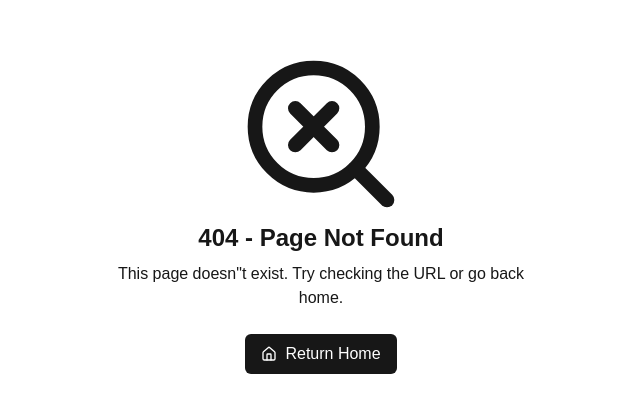
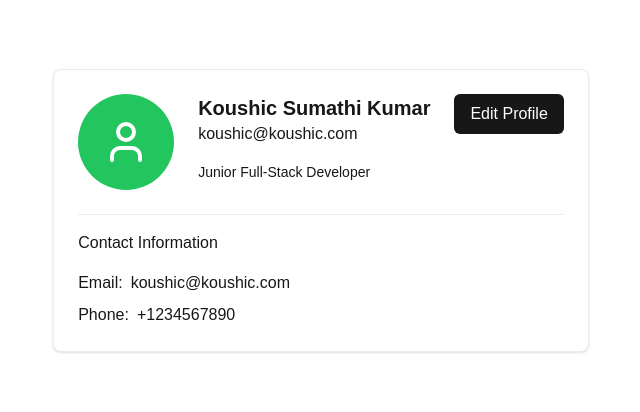
Before and after one commit to tkl-labs/chat, a Next.js app: page /profile in a window 1280 px wide. Before the commit this address had no page. Shown: the part 190-602 px from the top of the page, without its empty margins (319-959 px from the left). Built offline with nearby package versions, Linux system fonts and the light colour scheme.

Commit message:
Profile Page

```diff
--- /dev/null
+++ b/src/app/profile/layout.tsx
@@ -0,0 +1,10 @@
+import type React from "react"
+
+export default function DashboardLayout ({ children} : {children: React.ReactNode}) {
+    return (
+        <div className="flex h-screen">
+
+            <main className="flex-1 overflow-hidden">{children}</main>
+        </div>
+    )
+}
--- /dev/null
+++ b/src/app/profile/page.tsx
@@ -0,0 +1,193 @@
+"use client";
+
+import type React from "react";
+
+import { useState } from "react";
+import { UserIcon, Camera } from "lucide-react";
+import { User } from "@/lib/db-types";
+import mockUser from "@/lib/mock-data";
+import Image from "next/image";
+
+export default function ProfilePage() {
+  const [profile, setProfile] = useState<User>(mockUser);
+  const [isEditing, setIsEditing] = useState(false);
+  const [formData, setFormData] = useState(profile);
+
+  const handleChange = (
+    e: React.ChangeEvent<HTMLInputElement | HTMLTextAreaElement>
+  ) => {
+    const { name, value } = e.target;
+    setFormData((prev) => ({ ...prev, [name]: value }));
+  };
+
+  const handleSubmit = (e: React.FormEvent) => {
+    e.preventDefault();
+    setProfile(formData);
+    setIsEditing(false);
+  };
+
+  return (
+    <div className="h-full flex flex-col items-center justify-center p-4">
+      <div className="bg-[var(--background)] border border-[var(--border-color)] rounded-lg p-10 sm:p-6 shadow-sm">
+        <div className="flex flex-col sm:flex-row gap-6 items-center justify-center sm:items-start mb-6">
+          <div className="relative">
+            <div className="w-24 h-24 rounded-full bg-[var(--user2-color)] flex items-center justify-center">
+              {profile.profile_pic ? (
+                <Image
+                  src={profile.profile_pic}
+                  alt={profile.username}
+                  className="w-full h-full rounded-full"
+                  width={760}
+                  height={760}
+                />
+              ) : (
+                <UserIcon className="w-12 h-12 text-white" />
+              )}
+            </div>
+            {isEditing && (
+              <button
+                className="absolute bottom-0 right-0 bg-[var(--foreground)] text-[var(--background)]
+                            p-1 rounded-full"
+              >
+                <Camera className="w-4 h-4" />
+              </button>
+            )}
+          </div>
+
+          <div className="flex-1 text-center sm:text-left">
+            <h2 className="text-xl font-semibold">{profile.username}</h2>
+            <p className="text-[var(--muted-foreground)] mb-4">
+              {profile.email}
+            </p>
+            <p className="text-sm">{profile.bio || "No bio provided"}</p>
+          </div>
+
+          {!isEditing && (
+            <button
+              onClick={() => setIsEditing(true)}
+              className="px-4 py-2 bg-[var(--foreground)] text-[var(--background)] rounded-md
+              hover:bg-[var(--hover-dark)] dark:hover:bg-[var(--hover-light-mode)] transition-colors"
+            >
+              Edit Profile
+            </button>
+          )}
+        </div>
+
+        {isEditing ? (
+          <form onSubmit={handleSubmit}>
+            <div className="space-y-4">
+              <div>
+                <label
+                  htmlFor="username"
+                  className="block text-sm font-medium mb-1"
+                >
+                  Username
+                </label>
+                <input
+                  id="username"
+                  name="username"
+                  type="text"
+                  value={formData.username}
+                  onChange={handleChange}
+                  className="w-full px-3 py-2 border border-[var(--border-color)] rounded-md
+                                focus:outline-none focus:ring-1 focus:ring-[var(--foreground)]"
+                />
+              </div>
+
+              <div>
+                <label
+                  htmlFor="email"
+                  className="block text-sm font-medium mb-1"
+                >
+                  Email
+                </label>
+                <input
+                  id="email"
+                  name="email"
+                  type="email"
+                  value={formData.email}
+                  onChange={handleChange}
+                  className="w-full px-3 py-2 border border-[var(--border-color)] rounded-md
+                                focus:outline-none focus:ring-1 focus:ring-[var(--foreground)]"
+                />
+              </div>
+
+              <div>
+                <label
+                  htmlFor="phone_number"
+                  className="block text-sm font-medium mb-1"
+                >
+                  Phone Number
+                </label>
+                <input
+                  id="phone_number"
+                  name="phone_number"
+                  type="tel"
+                  value={formData.phone_number}
+                  onChange={handleChange}
+                  className="w-full px-3 py-2 border border-[var(--border-color)] rounded-md
+                                focus:outline-none focus:ring-1 focus:ring-[var(--foreground)]"
+                />
+              </div>
+
+              <div>
+                <label htmlFor="bio" className="block text-sm font-medium mb-1">
+                  Bio
+                </label>
+                <textarea
+                  id="bio"
+                  name="bio"
+                  value={formData.bio || ""}
+                  onChange={handleChange}
+                  rows={3}
+                  className="w-full px-3 py-2 border border-[var(--border-color)] rounded-md
+                                focus:outline-none focus:ring-1 focus:ring-[var(--foreground)]"
+                />
+              </div>
+
+              <div className="flex justify-end gap-2 pt-4">
+                <button
+                  type="button"
+                  onClick={() => {
+                    setIsEditing(false);
+                    setFormData(profile);
+                  }}
+                  className="px-4 py-2 border border-[var(--border-color)] rounded-md
+                            hover:bg-[var(--hover-light)] dark:hover:bg-[var(--hover-dark-mode)]
+                            hover:border-transparent"
+                >
+                  Cancel
+                </button>
+
+                <button
+                  type="submit"
+                  className="px-4 py-2 bg-[var(--foreground)] text-[var(--background)] rounded-md
+                            hover:bg-[var(--hover-dark)] dark:hover:bg-[var(--hover-light-mode)]
+                            transition-colors"
+                >
+                  Save Changes
+                </button>
+              </div>
+            </div>
+          </form>
+        ) : (
+          <div className="border-t border-[var(--border-color)] pt-4 mt-4">
+            <div className="space-y-2">
+              <div className="flex items-center justify-center sm:justify-start gap-2">
+                <h3 className="font-medium mb-2">Contact Information</h3>
+              </div>
+              <div className="flex items-center justify-center sm:justify-start gap-2">
+                <span className="text-[var(--muted-foreground)]">Email:</span>
+                <span>{profile.email}</span>
+              </div>
+              <div className="flex items-center justify-center sm:justify-start gap-2">
+                <span className="text-[var(--muted-foreground)]">Phone:</span>
+                <span>{profile.phone_number}</span>
+              </div>
+            </div>
+          </div>
+        )}
+      </div>
+    </div>
+  );
+}
--- /dev/null
+++ b/src/lib/mock-data.ts
@@ -0,0 +1,15 @@
+import { User } from "./db-types";
+
+const mockUser: User = {
+  id: "123e4567-e89b-12d3-a456-426614174000",
+  username: "Koushic Sumathi Kumar",
+  email: "koushic@koushic.com",
+  phone_number: "+1234567890",
+  two_factor_auth: true,
+  password_hash: "$2b$12$eW5FgH6V7Yx2B3ZfjnhlXOe5LnV.CdYFbZm/jaMWB8O0E/cQuH2ba",
+  profile_pic: "",
+  bio: "Junior Full-Stack Developer",
+  created_at: "2025-05-21T12:34:56Z"
+};
+
+export default mockUser;
```
